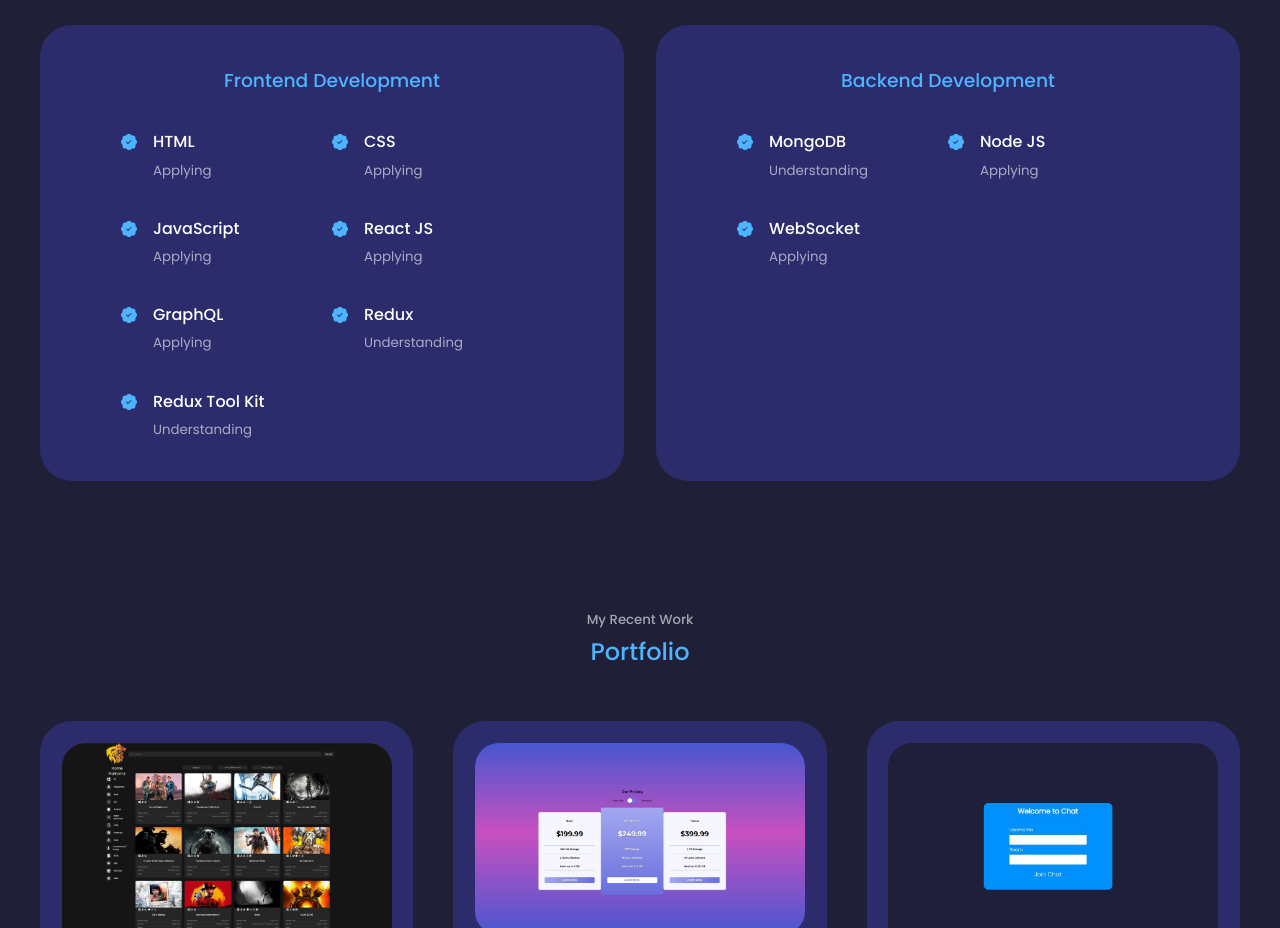
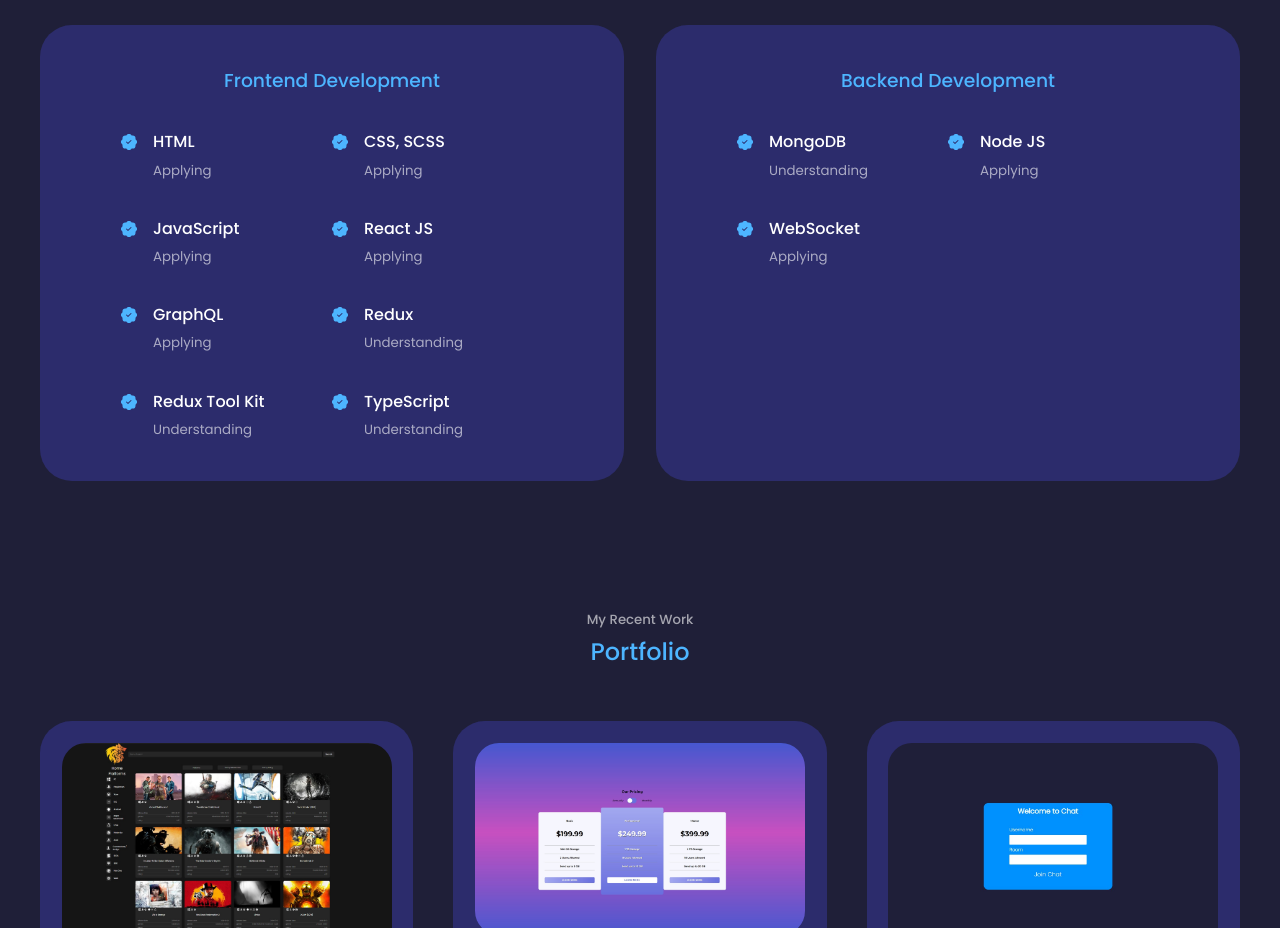
Before and after one commit to kykp/my-portfolio-web, a React (Create React App) app: page / in a window 1280 px wide. Shown: the part 1080-2008 px from the top of the page. Built offline with nearby package versions, Linux system fonts and the light colour scheme.

Commit message:
typscirpt added

```diff
--- a/src/components/experience/Experience.jsx
+++ b/src/components/experience/Experience.jsx
@@ -11,7 +11,7 @@ const dataFront = [
   },
   {
     id: 2,
-    name: "CSS",
+    name: "CSS, SCSS",
     level: "Applying",
   },
   {
@@ -35,8 +35,13 @@ const dataFront = [
     level: "Understanding",
   },
   {
-    id: 6,
+    id: 7,
     name: "Redux Tool Kit",
+    level: "Understanding",
+  },
+  {
+    id: 8,
+    name: "TypeScript",
     level: "Understanding",
   },
 ];
```
